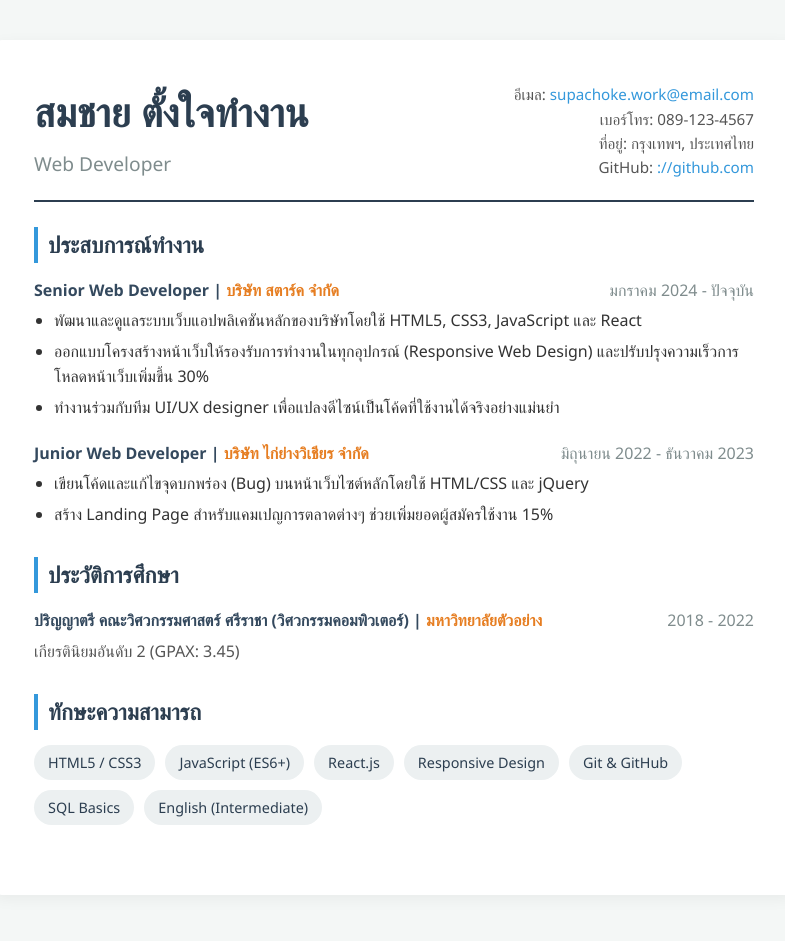
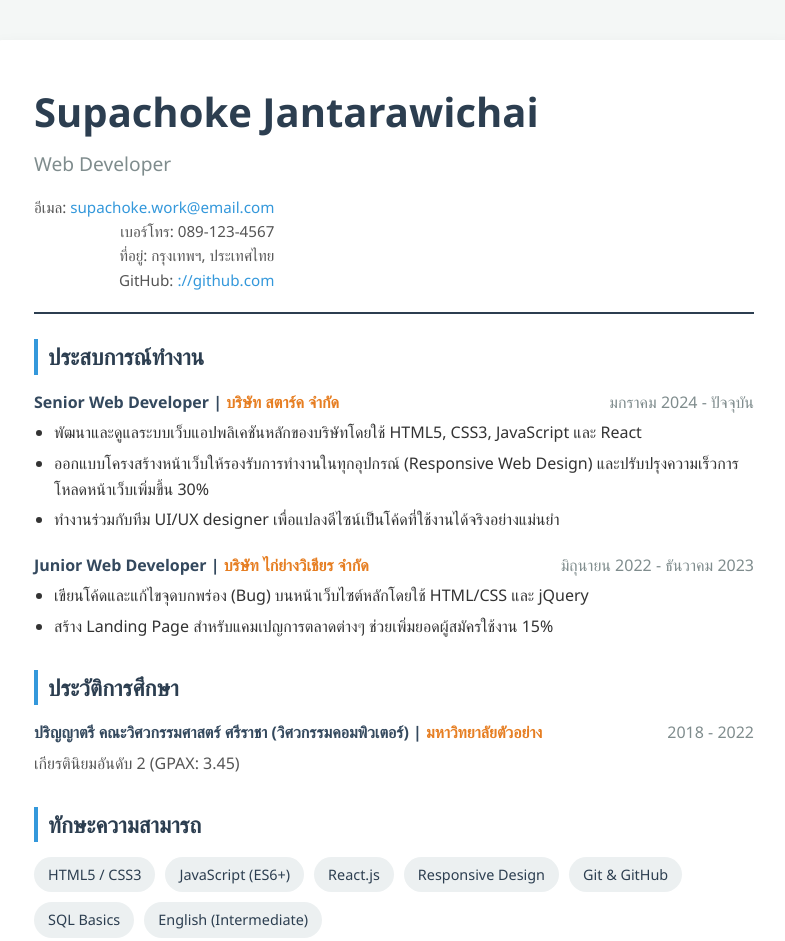
Before and after one commit to LazerzX/myresume, a plain HTML site: page index.html in a window 1280 px wide. Shown: the whole page, without its empty margins (246-1031 px from the left). Drawn offline with Linux system fonts and the light colour scheme.

```diff
--- a/index.html
+++ b/index.html
@@ -121,7 +121,7 @@
     <!-- ข้อมูลส่วนตัว / ติดต่อ -->
     <header>
         <div class="header-left">
-            <h1>สมชาย ตั้งใจทำงาน</h1>
+            <h1>Supachoke Jantarawichai</h1>
             <p>Web Developer</p>
         </div>
         <div class="header-right">
```
